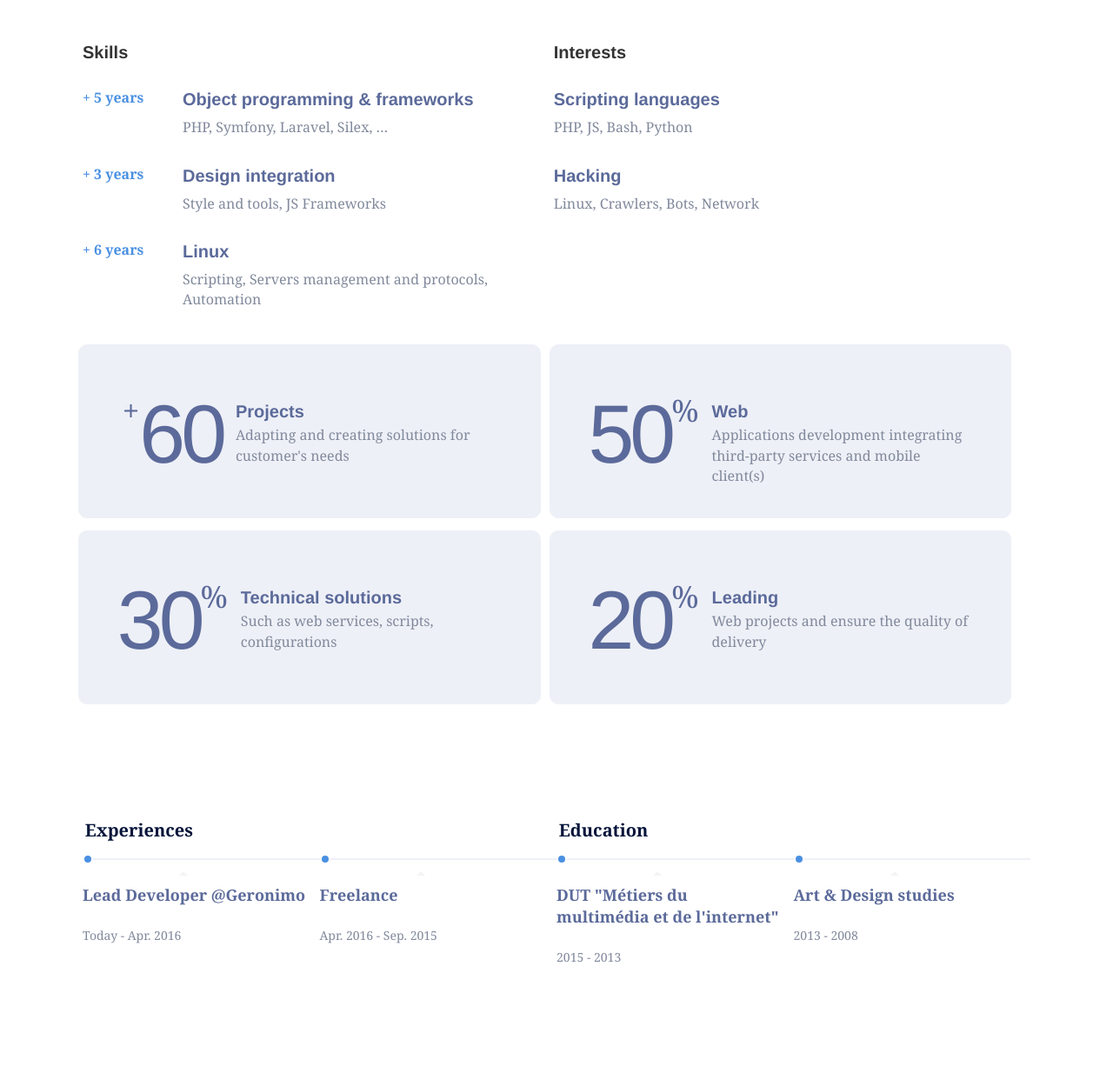
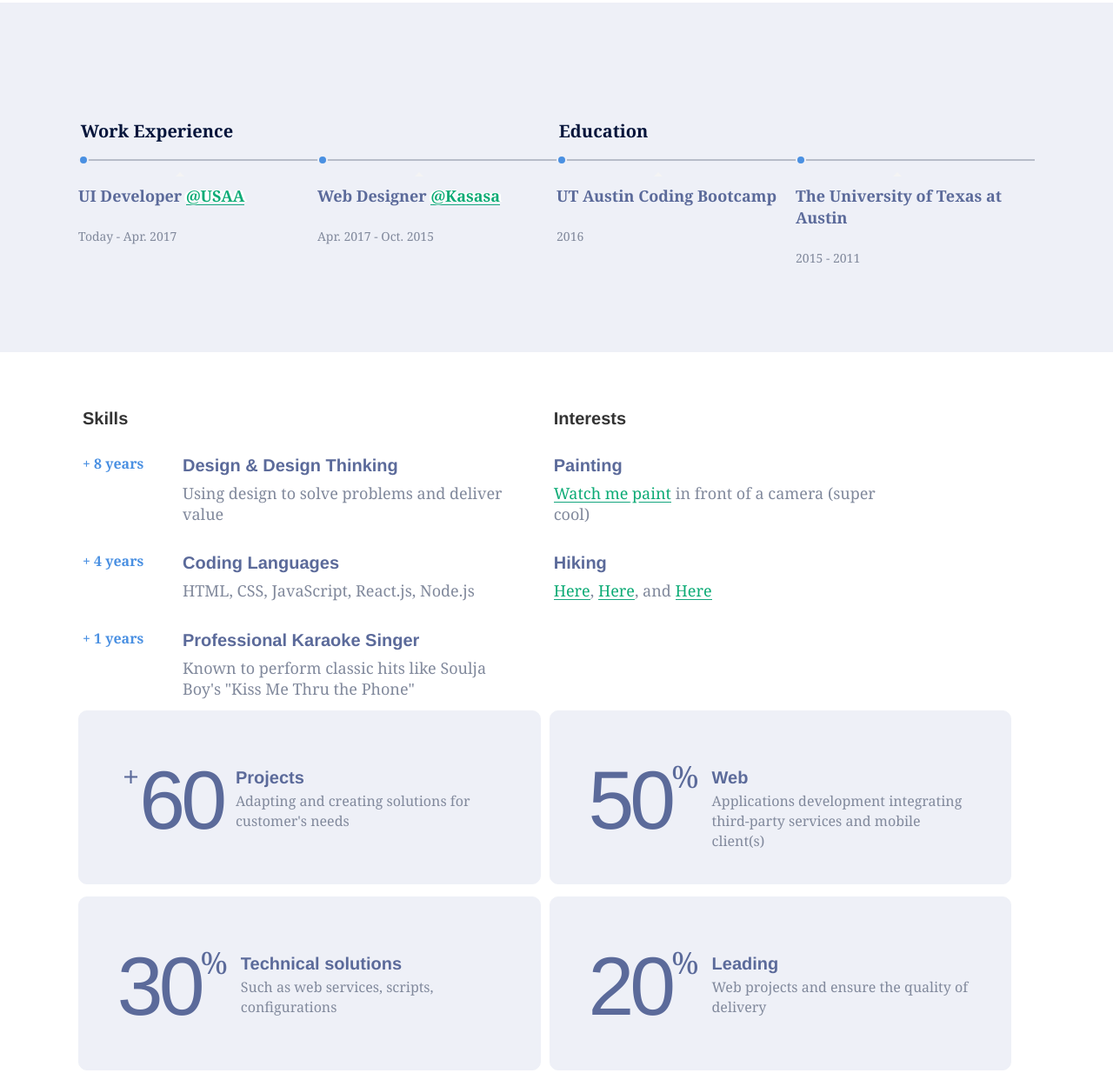
Before and after one commit to AndrewHeinke/personal-website-2019, a Gatsby site: page /resume in a window 1280 px wide. Shown: the part 544-1778 px from the top of the page at 87% size. Built offline with nearby package versions, Linux system fonts and the light colour scheme; Gatsby itself is replaced by a stand-in of ours.

Commit message:
feature: adding resume content

```diff
--- a/src/pages/resume.js
+++ b/src/pages/resume.js
@@ -17,32 +17,71 @@ const ResumePage = () => (
 A creative with coding skills, I create things that look good.</h2>
 		</div>
 	</div>
+  <div className="bg-wrapper">
+  <div className="container-0">
+		<ol className="timeline">
+		  <li>
+		    <p className="line">Work Experience</p>
+		    <span className="point"></span>
+		    <p className="description">
+		      UI Developer <a href="https://www.usaa.com/careers/design" target="_blank" rel="noopener noreferrer">@USAA</a>
+		    </p>
+		    <span className="date">Today - Apr. 2017</span>
+		  </li>
+
+		  <li>
+		    <span className="point"></span>
+		    <p className="description">
+		      Web Designer <a href="https://kasasa.com/" target="_blank" rel="noopener noreferrer">@Kasasa</a>
+		    </p>
+		    <span className="date">Apr. 2017 - Oct. 2015</span>
+		  </li>
+
+		  		  <li>
+		    <p className="line">Education</p>
+		    <span className="point"></span>
+		    <p className="description">
+		      UT Austin Coding Bootcamp
+		    </p>
+		    <span className="date">2016</span>
+		  </li>
+
+		  		  <li>
+		    <span className="point"></span>
+		    <p className="description">
+		      The University of Texas at Austin
+		    </p>
+		    <span className="date">2015 - 2011</span>
+		  </li>
+		</ol>
+	</div>
+  </div>
 	<div className="container">
 
 		<div className="sections">
 			<h2 className="section-title">Skills</h2>
 
 			<div className="list-card">
-				<span className="exp">+ 5 years</span>
+				<span className="exp">+ 8 years</span>
 				<div>
-					<h3>Object programming & frameworks</h3>
-					<span>PHP, Symfony, Laravel, Silex, …</span>
+					<h3>Design & Design Thinking</h3>
+					<span>Using design to solve problems and deliver value</span>
 				</div>
 			</div>
 
 			<div className="list-card">
-				<span className="exp">+ 3 years</span>
+				<span className="exp">+ 4 years</span>
 				<div>
-					<h3>Design integration</h3>
-					<span>Style and tools, JS Frameworks</span>
+					<h3>Coding Languages</h3>
+					<span>HTML, CSS, JavaScript, React.js, Node.js </span>
 				</div>
 			</div>
 
 			<div className="list-card">
-				<span className="exp">+ 6 years</span>
+				<span className="exp">+ 1 years</span>
 				<div>
-					<h3>Linux</h3>
-					<span>Scripting, Servers management and protocols, Automation</span>
+					<h3>Professional Karaoke Singer</h3>
+					<span>Known to perform classic hits like Soulja Boy's "Kiss Me Thru the Phone"</span>
 				</div>
 			</div>
 
@@ -53,15 +92,15 @@ A creative with coding skills, I create things that look good.</h2>
 
 				<div className="list-card">
 					<div>
-						<h3>Scripting languages</h3>
-						<span>PHP, JS, Bash, Python</span>
+						<h3>Painting</h3>
+						<span><a href="https://www.youtube.com/watch?v=U1-EdDAofqo" target="_blank" rel="noopener noreferrer">Watch me paint</a> in front of a camera (super cool)</span>
 					</div>
 				</div>
 
 				<div className="list-card">
 					<div>
-						<h3>Hacking</h3>
-						<span>Linux, Crawlers, Bots, Network</span>
+						<h3>Hiking</h3>
+						<span><a href="https://www.insidehimalayas.com/wp-content/uploads/2018/07/3local.jpg" target="_blank" rel="noopener noreferrer">Here</a>, <a href="https://cdn.fodors.com/wp-content/uploads/2018/09/HERo_MachuPicchu101_Hero_4_MachuPicchu101_WhereCanIGetBestPhoto_dreamstime_xxl_110067560_2_1.jpg" target="_blank" rel="noopener noreferrer">Here</a>, and <a href="https://www.nationalgeographic.com/content/dam/expeditions/destinations/north-america/private/Yosemite/Hero-Yosemite.jpg" target="_blank" rel="noopener noreferrer">Here</a></span>
 					</div>
 				</div>
 		</div>
@@ -122,44 +161,7 @@ A creative with coding skills, I create things that look good.</h2>
 
 	</div>
 
-	<div className="container">
-		<ol className="timeline">
-		  <li>
-		    <p className="line">Experiences</p>
-		    <span className="point"></span>
-		    <p className="description">
-		      Lead Developer @Geronimo
-		    </p>
-		    <span className="date">Today - Apr. 2016</span>
-		  </li>
 
-		  <li>
-		    <span className="point"></span>
-		    <p className="description">
-		      Freelance
-		    </p>
-		    <span className="date">Apr. 2016 - Sep. 2015</span>
-		  </li>
-
-		  		  <li>
-		    <p className="line">Education</p>
-		    <span className="point"></span>
-		    <p className="description">
-		      DUT "Métiers du multimédia et de l'internet"
-		    </p>
-		    <span className="date">2015 - 2013</span>
-		  </li>
-
-		  		  <li>
-		    <span className="point"></span>
-		    <p className="description">
-		      Art & Design studies
-		    </p>
-		    <span className="date">2013 - 2008</span>
-		  </li>
-		</ol>
-
-	</div>
   </div>
   </FluidLayout>
 );
--- a/src/pages/resume.scss
+++ b/src/pages/resume.scss
@@ -15,6 +15,7 @@
     font-weight: 300;
     display: inline-block;
     margin: 0;
+    line-height: 1;
   }
 
   .job-title {
@@ -39,7 +40,7 @@
     font-size: 24px;
     font-weight: 300;
     color: #81899C;
-    margin-top: 10px;
+    margin-top: 0;
   }
 
   .lead {
@@ -94,7 +95,7 @@
   }
 
   .list-card div span {
-    font-size: 16px;
+    font-size: 18px;
     color: #81899C;
     line-height: 22px;
   }
@@ -170,7 +171,7 @@
     display: block;
     margin: 100px 0;
     height: 2px;
-    background: #EEF0F7;
+    background: rgba(129, 137, 156, .5);
   }
 
   ol::after,
@@ -224,7 +225,7 @@
     display: block;
     width: 12px;
     height: 12px;
-    border: 2px solid #fff;
+    border: 2px solid rgba(238, 240, 247, 1);
     border-radius: 10px;
     background: #4A90E2;
     box-sizing: border-box;
@@ -363,4 +364,13 @@
       margin-top: 2050px;
     }
   }
+  .bg-wrapper {
+    background-color: rgb(238, 240, 247);
+    padding: 80px 0 120px;
+  }
+  .container-0 {
+    max-width: 1100px;
+    height: auto;
+    margin: 0 auto;
+  }
 }
```
Also changed, not shown: 1 other file.
